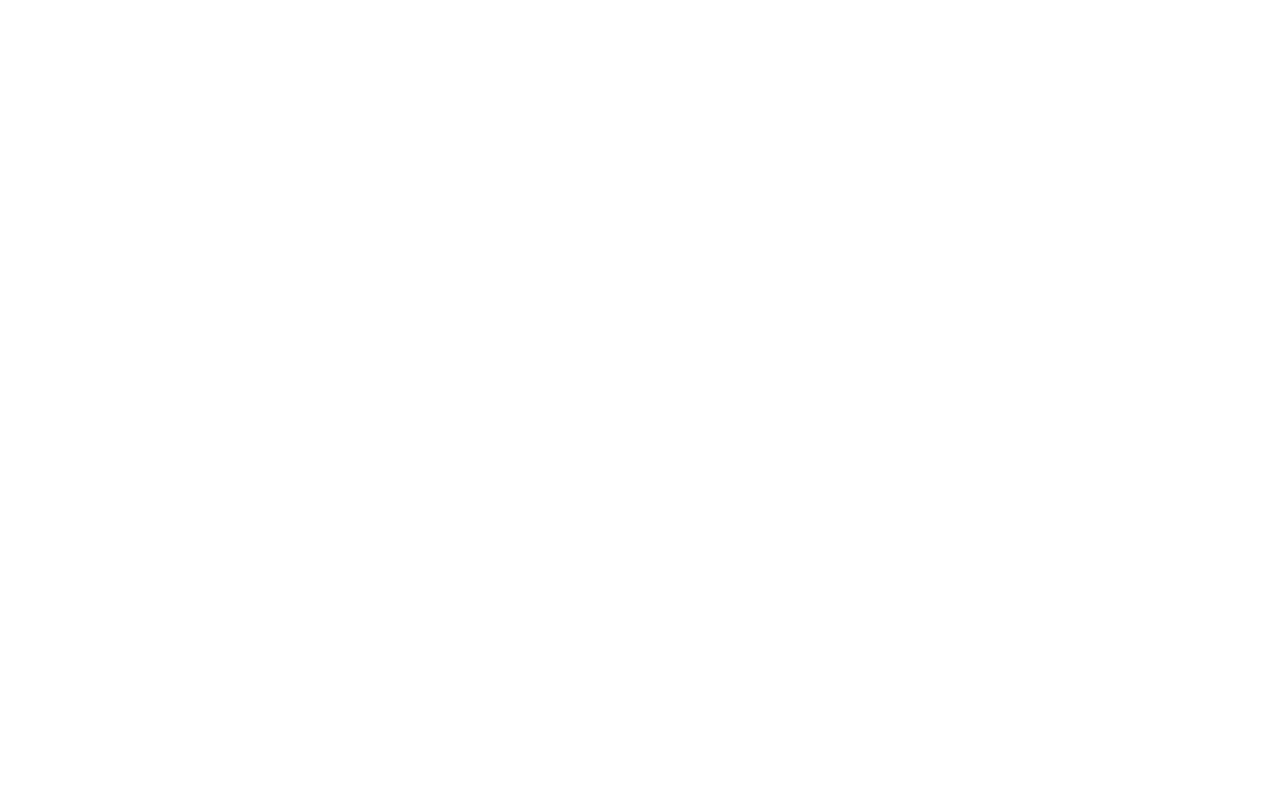
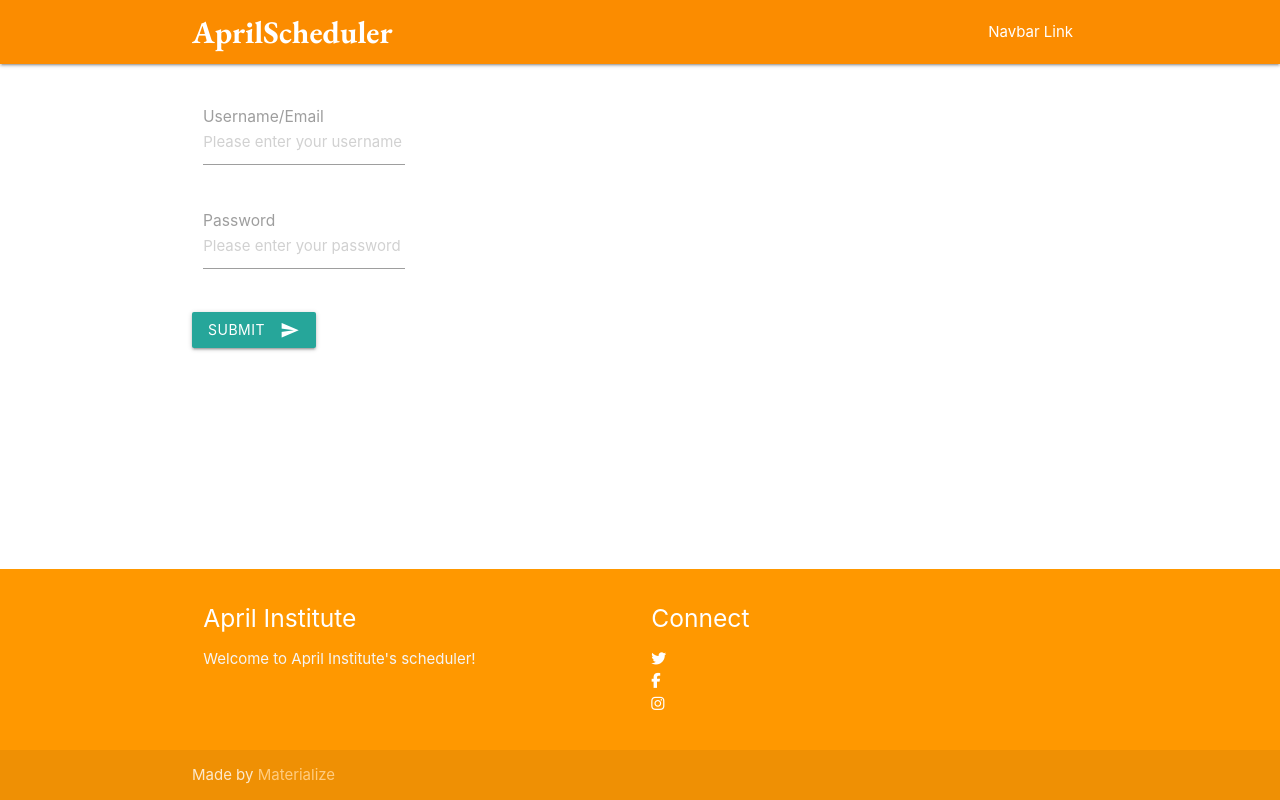
Before and after one commit to 0xFFFFFF1D/capstone-project, a PHP site: page /login.html in a window 1280 px wide. Before the commit the page is empty. Run offline with PHP 8.4, Linux system fonts and the light colour scheme; some libraries are stand-ins or nearby versions.

Commit message:
login page

```diff
--- a/css/style.css
+++ b/css/style.css
@@ -42,6 +42,14 @@ main {
 .icon-block .material-icons {
 	font-size: inherit;
 }
+
+.myElement {
+  padding-top: 40px;
+}
+
+.loginFont {
+  font-size: 40px;
+}
 /*
 #index-banner {
   min-height: 100vh;
--- a/index.html
+++ b/index.html
@@ -54,7 +54,7 @@
       <div class="row">
         <div class="col l6 s12">
           <h5 class="white-text">April Institute</h5>
-          <p class="grey-text text-lighten-4">We are a team of college students working on this project like it's our full time job. Any amount would help support and continue development on this project and is greatly appreciated.</p>
+          <p class="grey-text text-lighten-4">Welcome to April Institute's scheduler!</p>
 
 
         </div>
@@ -63,7 +63,7 @@
           <ul>
             <li><a class="white-text" href="https://twitter.com/aprilinstitute"><i class="fab fa-twitter"></i></a></li>
             <li><a class="white-text" href="https://www.facebook.com/Dr-Ogrenir-April-Institute-1685046748462019/"><i class="fab fa-facebook-f"></i></a></li>
-            <li><a class="white-text" href="https://www.instagram.com/aprilinstitute/"><i class="fab fa-instagram"></i></a></li>
+            <li><a class="white-text" href="https://www.instagram.com/aprilinstitute.drburcinogrenir/"><i class="fab fa-instagram"></i></a></li>
           </ul>
         </div>
       </div>
--- a/login.html
+++ b/login.html
@@ -1,17 +1,89 @@
 <!DOCTYPE html>
 <html lang="en">
 <head>
+    <meta http-equiv="Content-Type" content="text/html; charset=UTF-8"/>
+    <meta name="viewport" content="width=device-width, initial-scale=1, maximum-scale=1.0"/>
+    <title>AprilScheduler</title>
 
+    <!-- CSS  -->
+    <link href="https://fonts.googleapis.com/icon?family=Material+Icons" rel="stylesheet">
+    <link href="css/materialize.css" type="text/css" rel="stylesheet" media="screen,projection"/>
+    <link href="css/style.css" type="text/css" rel="stylesheet" media="screen,projection"/>
+    <script src="https://kit.fontawesome.com/c1a26a6b8a.js" crossorigin="anonymous"></script>
 </head>
+
 <body>
-    <main>
+<nav class="orange darken-1" role="navigation">
+    <div class="nav-wrapper container">
+        <a id="logo-container" href="#" class="brand-logo header-font">AprilScheduler</a>
+        <ul class="right hide-on-med-and-down">
+            <li><a href="#">Navbar Link</a></li>
+        </ul>
+
+        <!-- This is for mobile support -->
+        <ul id="nav-mobile" class="sidenav">
+            <li><a href="#">Navbar Link</a></li>
+        </ul>
+        <a href="#" data-target="nav-mobile" class="sidenav-trigger"><i class="material-icons">menu</i></a>
+    </div>
+</nav>
+<main>
+    <div class="container myElement">
+        <div class="row">
+            <form class="col s12"> <!--action="processLogIn.php"-->
+                <div class="row">
+                    <div class="input-field col s3">
+                        <input style="font-size: 1em" placeholder="Please enter your username or email" id="login" type="text" class="validate">
+                        <label style="font-size: 1.3em" for="login">Username/Email</label>
+                    </div>
+                </div>
+                <div class="row">
+                    <div class="input-field col s3">
+                        <input style="font-size: 1em" placeholder="Please enter your password" id="password" type="password" class="validate">
+                        <label style="font-size: 1.3em" for="password">Password</label>
+                    </div>
+                </div>
+                <div class="row">
+                    <button class="btn waves-effect waves-light" type="submit" name="action">Submit
+                        <i class="material-icons right">send</i>
+                    </button>
+                </div>
+            </form>
+        </div>
+    </div>
+</main>
+<footer class="page-footer orange">
+    <div class="container">
+        <div class="row">
+            <div class="col l6 s12">
+                <h5 class="white-text">April Institute</h5>
+                <p class="grey-text text-lighten-4">Welcome to April Institute's scheduler!</p>
+
+
+            </div>
+            <div class="col l3 s12">
+                <h5 class="white-text">Connect</h5>
+                <ul>
+                    <li><a class="white-text" href="https://twitter.com/aprilinstitute"><i class="fab fa-twitter"></i></a></li>
+                    <li><a class="white-text" href="https://www.facebook.com/Dr-Ogrenir-April-Institute-1685046748462019/"><i class="fab fa-facebook-f"></i></a></li>
+                    <li><a class="white-text" href="https://www.instagram.com/aprilinstitute.drburcinogrenir/"><i class="fab fa-instagram"></i></a></li>
+                </ul>
+            </div>
+        </div>
+    </div>
+
+    <div class="footer-copyright">
         <div class="container">
+            Made by <a class="orange-text text-lighten-3" href="http://materializecss.com">Materialize</a>
+        </div>
+    </div>
+</footer>
 
-        </div>
-    </main>
-    <footer>
+</body>
+<!--  Scripts-->
+<script src="https://code.jquery.com/jquery-2.1.1.min.js"></script>
+<script src="js/materialize.js"></script>
+<script src="js/init.js"></script>
 
-    </footer>
-</body>
 
 </html>
```
